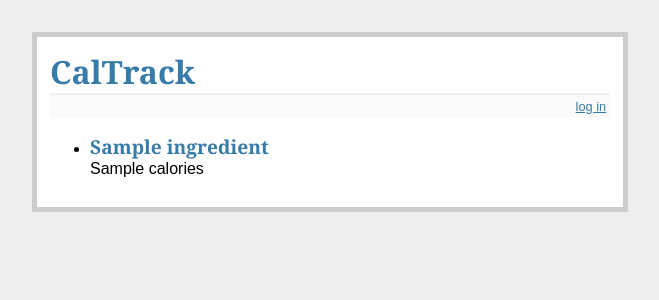
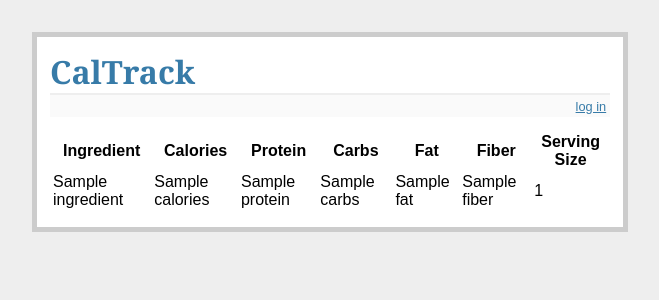
Before and after one commit to woodenToaster/CalTrack, a Flask app: template templates/show_ingredients.html in a window 1280 px wide. Shown: the top 300 px of the page, without its empty margins (310-969 px from the left). Run offline with Flask 2, Linux system fonts and the light colour scheme; the template is opened without the code that fills it: most values are stand-ins (such as "Sample title", 1, 10 or a date in 2020).

Commit message:
Show table of indgredients

```diff
--- a/caltrack.py
+++ b/caltrack.py
@@ -55,7 +55,7 @@ def close_db(error):
 @app.route('/')
 def show_ingredients():
     db = get_db()
-    cur = db.execute('select name, calories from ingredients')
+    cur = db.execute('select name, calories, protein, carbs, fat, fiber, serving_size from ingredients')
     ingredients = cur.fetchall()
     return render_template('show_ingredients.html', ingredients=ingredients)
 
@@ -66,12 +66,13 @@ def add_ingredient():
         abort(401)
     db = get_db()
     insert_stmt = 'insert into ingredients '
-    insert_stmt += '(name, calories, protein, carbs, fat, fiber) '
-    insert_stmt += 'values (?, ?, ?, ?, ?, ?)'
+    insert_stmt += '(name, calories, protein, carbs, fat, fiber, serving_size) '
+    insert_stmt += 'values (?, ?, ?, ?, ?, ?, ?)'
     db.execute(
         insert_stmt,
         [request.form['name'], request.form['calories'], request.form['protein'],
-         request.form['carbs'], request.form['fat'], request.form['fiber']]
+         request.form['carbs'], request.form['fat'], request.form['fiber'],
+         request.form['serving_size']]
     )
     db.commit()
     flash('New entry was successfully posted')
--- a/schema.sql
+++ b/schema.sql
@@ -6,5 +6,6 @@ create table ingredients (
   protein integer not null,
   carbs integer not null,
   fat integer not null,
-  fiber integer not null
+  fiber integer not null,
+  serving_size text not null
 );
--- a/templates/show_ingredients.html
+++ b/templates/show_ingredients.html
@@ -15,15 +15,36 @@
         <dd><input type="text" size=30 name="fat">
         <dt>Fiber:
         <dd><input type="text" size=30 name="fiber">
+        <dt>Serving Size:
+        <dd><input type="text" size=30 name="serving_size">
         <dd><input type="submit" value="Share">
       </dl>
     </form>
   {% endif %}
-  <ul class="ingredients">
+  <table class="ingredients">
+    <tr>
+      <th>Ingredient</th>
+      <th>Calories</th>
+      <th>Protein</th>
+      <th>Carbs</th>
+      <th>Fat</th>
+      <th>Fiber</th>
+      <th>Serving Size</th>
+    </tr>
   {% for ingredient in ingredients %}
-    <li><h2>{{ ingredient.name }}</h2>{{ ingredient.calories|safe }}
+    <tr>
+      <td>{{ ingredient.name }}</td>
+      <td>{{ ingredient.calories }}</td>
+      <td>{{ ingredient.protein }}</td>
+      <td>{{ ingredient.carbs }}</td>
+      <td>{{ ingredient.fat }}</td>
+      <td>{{ ingredient.fiber }}</td>
+      <td>{{ ingredient.serving_size }}</td>
+    <tr>
   {% else %}
-    <li><em>No ingredients yet.</em>
+    <tr>
+      <td>No ingredients yet.</td>
+    </tr>
   {% endfor %}
-  </ul
+  </table>
 {% endblock %}
--- a/test_caltrack.py
+++ b/test_caltrack.py
@@ -52,7 +52,6 @@ class CalTrackTestCase(unittest.TestCase):
             'fiber': '4'
         }
         rv = self.app.post('/add', data=data, follow_redirects=True)
-        print(rv.data)
         assert b'No ingredients yet' not in rv.data
         assert b'broccoli' in rv.data
         assert b'50' in rv.data
```
